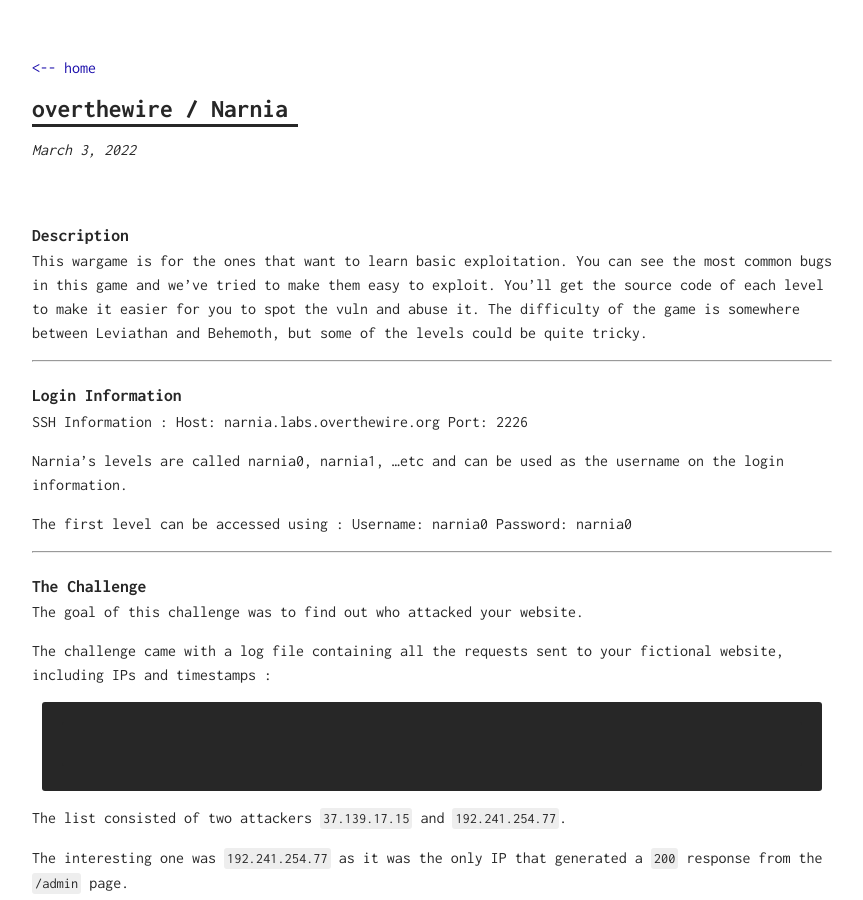
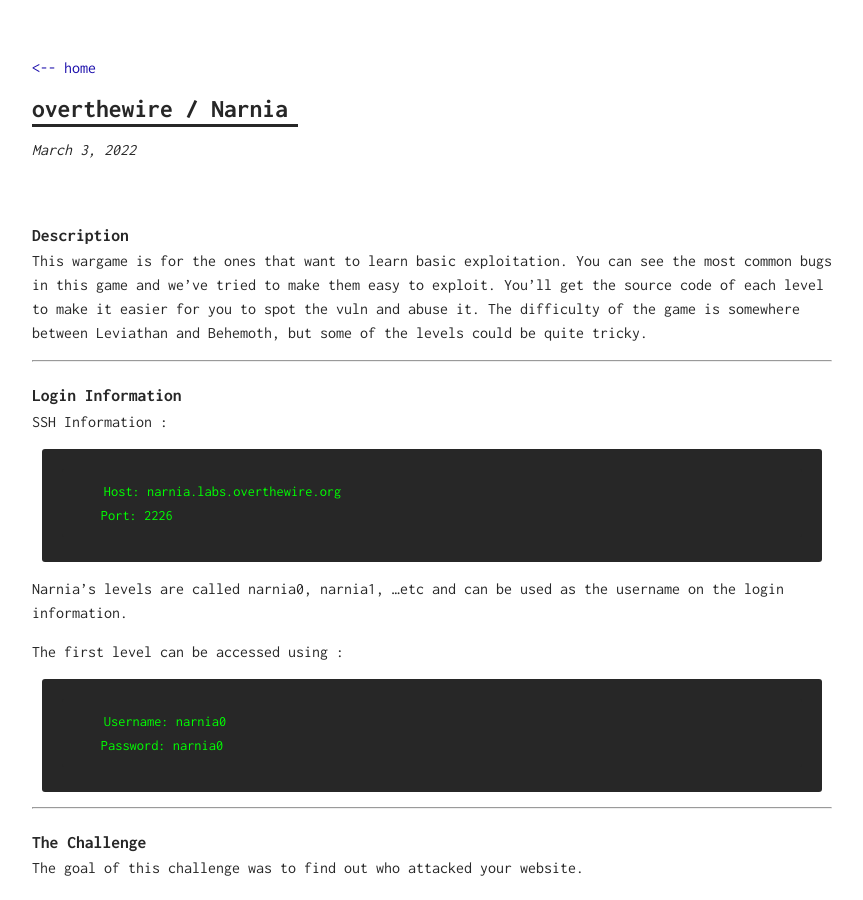
Before and after one commit to Blackhawk989/Blackhawk989.github.io, a Jekyll site: the page built from _posts/overthewire-Narnia-2022/2022-03-03-narnia.md, in a window 1280 px wide and 900 px high. Shown: the whole window, without its empty margins (208-1071 px from the left). Built offline with Jekyll 4.4.1, drawn with Linux system fonts in a browser that asks for light colours.

Commit message:
Exploring formatting.

````diff
--- a/_posts/overthewire-Narnia-2022/2022-03-03-narnia.md
+++ b/_posts/overthewire-Narnia-2022/2022-03-03-narnia.md
@@ -12,15 +12,18 @@ This wargame is for the ones that want to learn basic exploitation. You can see
 ## Login Information
 
 SSH Information :
+```bash
     Host: narnia.labs.overthewire.org
     Port: 2226
+```
 
-Narnia's levels are called <b>narnia0, narnia1, ...etc</b> and can be used as the username on the login information.
+Narnia's levels are called <b class="term">narnia0, narnia1, ...etc</b> and can be used as the username on the login information.
 
 The first level can be accessed using :
+```
     Username: narnia0
     Password: narnia0
-
+```
 
 ---
 
````
